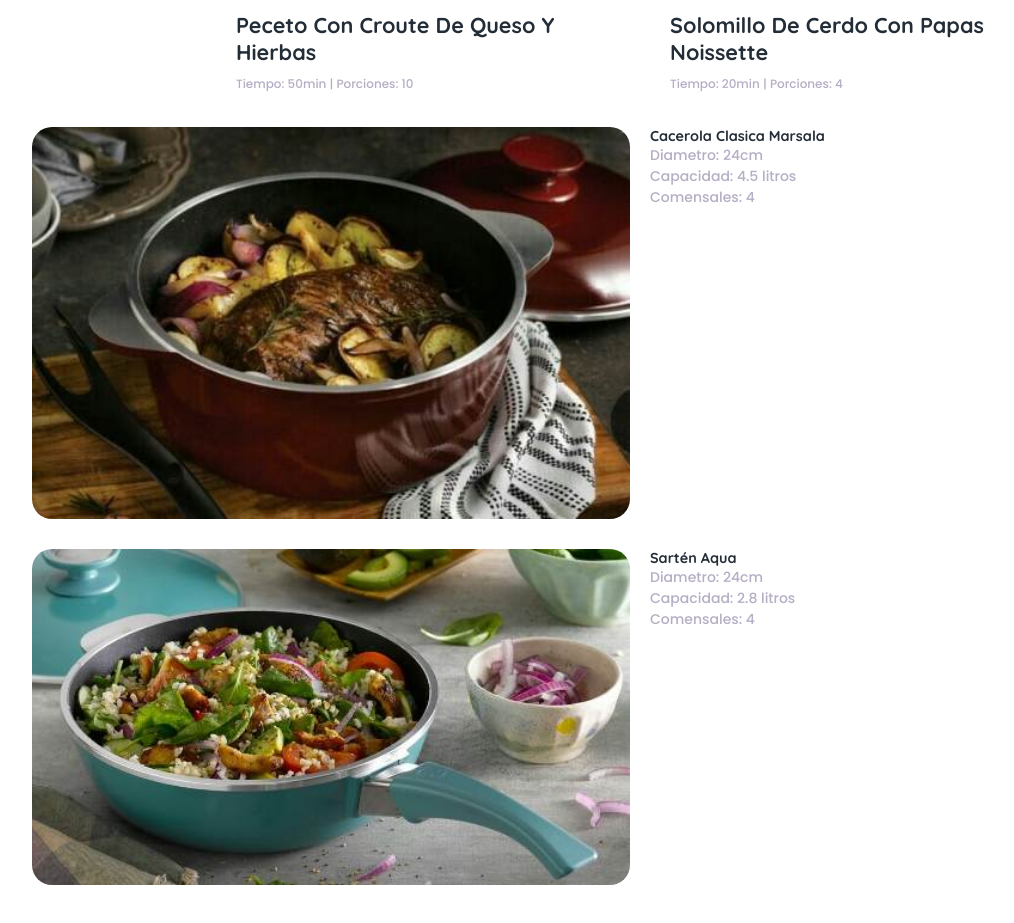
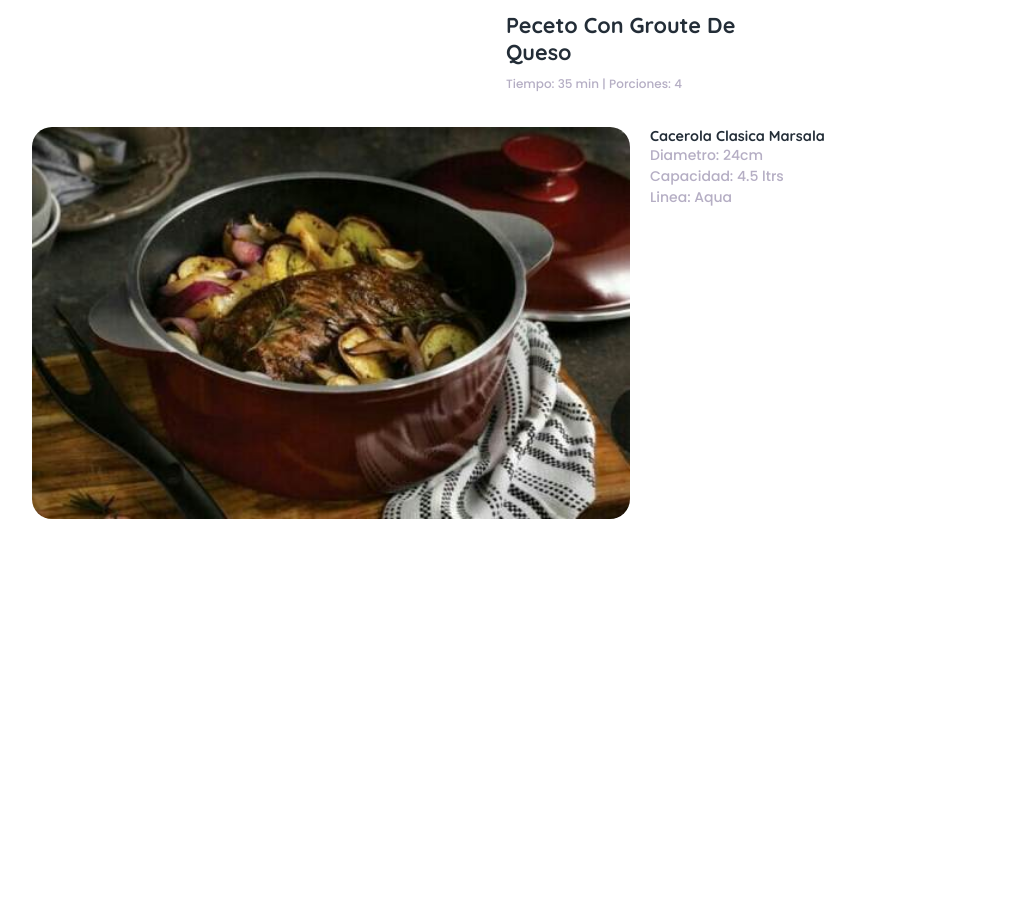
Before and after one commit to oscarfalero/dulcereact, a React (Create React App) app: page / in a window 1280 px wide. Shown: the part 1540-2463 px from the top of the page, without its empty margins (0-1014 px from the left). After the commit the page ends 2144 px from the top, so only its background shows below. Built offline with nearby package versions, Linux system fonts and the light colour scheme.

Commit message:
card horizontal y vertical con variables en sus valores

```diff
--- a/src/components/card_horizontal/CardHorizontal.js
+++ b/src/components/card_horizontal/CardHorizontal.js
@@ -1,47 +1,31 @@
 import React from "react";
 import styles from "./CardHorizontal.module.css";
-import Cacerola from "./img/Cacerola.jpg";
-import SartenAqua from "./img/SartenAqua.jpg";
+import PropTypes from 'prop-types';
 
-const CardHorizontal = () => {
+const CardHorizontal = ({name, size, capacity, line, imgUrl}) => {
     return (
-        <div>
             <div className={styles.card}>
-                <img src={Cacerola} alt="" className={styles.card__img}></img>
+                <img src={imgUrl} alt="" className={styles.card__img}></img>
                 <div className={styles.card__content}>
                     <a href="/">
-                        <h6>Cacerola Clasica Marsala</h6>
+                        <h6>{name}</h6>
                     </a>
                     <p>
-                        Diametro: 24cm
+                        Diametro: {size}cm
                     </p>
                     <p>
-                        Capacidad: 4.5 litros
+                        Capacidad: {capacity} ltrs
                     </p>
                     <p>
-                        Comensales: 4
+                        Linea: {line}
                     </p>
                 </div>
             </div>
-            <div className={styles.card}>
-                <img src={SartenAqua} alt="" className={styles.card__img}></img>
-                <div className={styles.card__content}>
-                    <a href="/">
-                        <h6>Sartén Aqua</h6>
-                    </a>
-                    <p>
-                        Diametro: 24cm
-                    </p>
-                    <p>
-                        Capacidad: 2.8 litros
-                    </p>
-                    <p>
-                        Comensales: 4
-                    </p>
-                </div>
-            </div>
-        </div>
     );
 };
 
+CardHorizontal.propTypes = {
+    name: PropTypes.string.isRequired
+}
+
 export default CardHorizontal;
--- a/src/components/card_vertical/CardVertical.js
+++ b/src/components/card_vertical/CardVertical.js
@@ -1,7 +1,8 @@
 import React from "react";
 import styles from "./CardVertical.module.css";
+import PropTypes from 'prop-types';
 
-const CardVertical = () => {
+const CardVertical = ({title, time, portions}) => {
     return (
 
             <div className={styles.cards}>
@@ -9,17 +10,8 @@ const CardVertical = () => {
                     <div className={styles.card}>
                         <div className={styles.card__image}></div>
                         <div className={styles.card__content}>
-                            <div className={styles.card__title}><h4>Peceto con croute de queso y hierbas</h4></div>
-                            <p className={styles.card__text}>Tiempo: 50min | Porciones: 10</p>
-                        </div>
-                    </div>
-                </div>
-                <div className={styles.cards__item}>
-                    <div className={styles.card}>
-                        <div className={styles.card__image}></div>
-                        <div className={styles.card__content}>
-                            <div className={styles.card__title}><h4>Solomillo de cerdo con papas noissette</h4></div>
-                            <p className={styles.card__text}>Tiempo: 20min | Porciones: 4</p>
+                            <div className={styles.card__title}><h4>{title}</h4></div>
+                            <p className={styles.card__text}>Tiempo: {time} min | Porciones: {portions}</p>
                         </div>
                     </div>
                 </div>
@@ -28,4 +20,10 @@ const CardVertical = () => {
     );
 };
 
+CardVertical.propTypes = {
+    title: PropTypes.string.isRequired
+}
+
+
+
 export default CardVertical;
--- a/src/pages/home/Home.js
+++ b/src/pages/home/Home.js
@@ -4,13 +4,26 @@ import CardCarousel from "../../components/carousel/CardCarousel";
 import CardVertical from "../../components/card_vertical/CardVertical";
 import CardHorizontal from "../../components/card_horizontal/CardHorizontal";
 
+import Cacerola from '../../components/card_horizontal/img/Cacerola.jpg'
+
 const Home = () => {
+
+  let recTitle = "Peceto con Groute de Queso"
+  let time = 35
+  let portions = 4
+
+  let prodName = "Cacerola Clasica Marsala"
+  let size = 24
+  let capacity = 4.5
+  let line = "Aqua"
+  let imgUrl = Cacerola
+
   return (
     <>
       <Header />
       <CardCarousel />
-      <CardVertical />
-      <CardHorizontal />
+      <CardVertical title={recTitle} time={time} portions={portions} />
+      <CardHorizontal name={prodName} size={size} capacity={capacity} line={line} imgUrl={imgUrl} />
     </>
   );
 };
```
